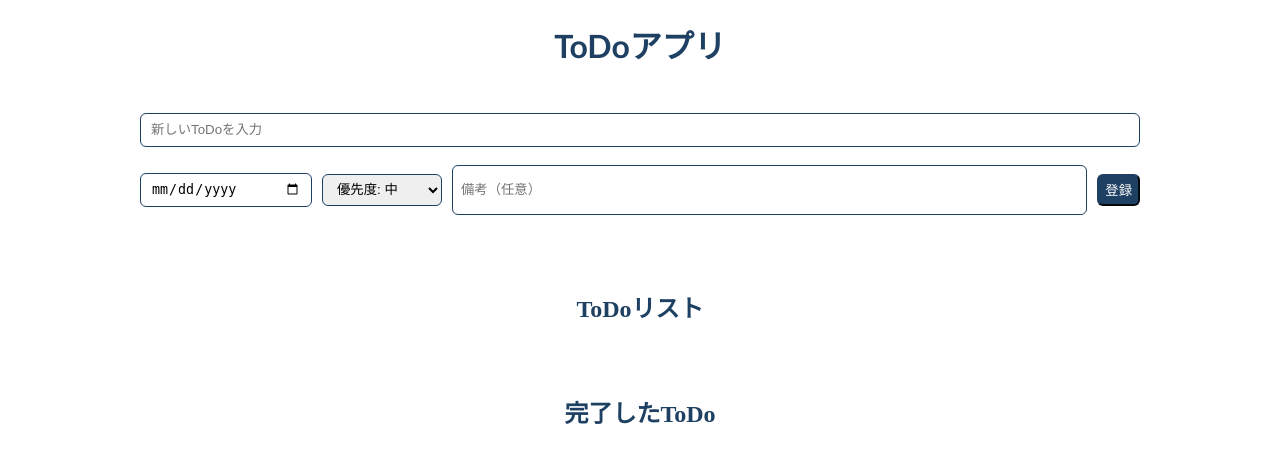
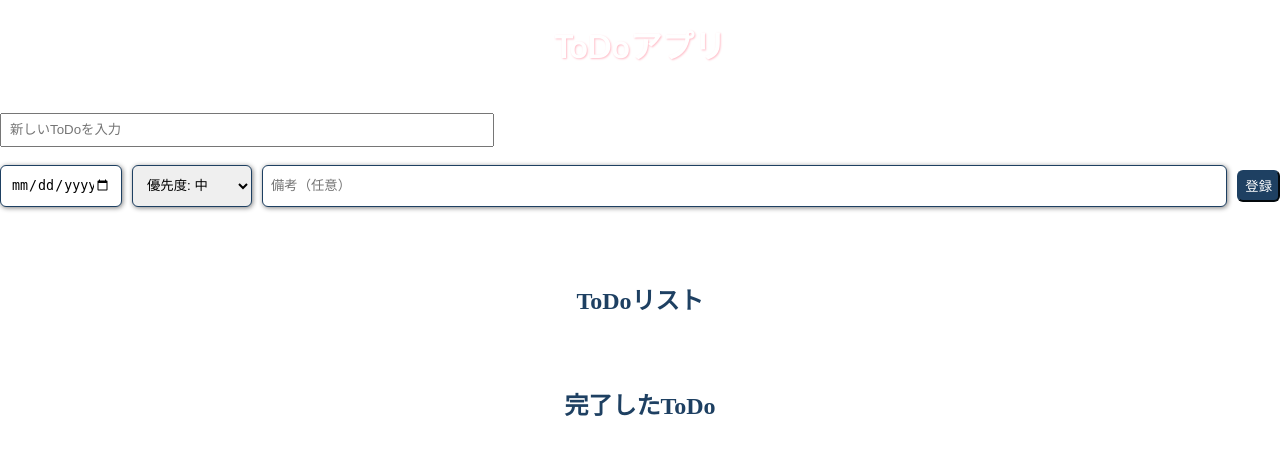
Before and after one commit to kaswister0116/todo_app_sample, a Flask app: page / in a window 1280 px wide. Shown: the top 463 px of the page. Run offline with Flask 2, Linux system fonts and the light colour scheme; data that the repository does not hold is empty; some libraries are stand-ins or nearby versions.

Commit message:
スタイル調整

```diff
--- a/static/styles.css
+++ b/static/styles.css
@@ -3,7 +3,7 @@ body {
   display: flex;
   flex-direction: column;
   align-items: center;
-  max-width: 1000px;
+  /* max-width: 1000px; */
   margin: auto;
   position: relative;
   gap: 20px;
@@ -11,7 +11,9 @@ body {
 
 h1 {
   font-family:'Trebuchet MS', 'Lucida Sans Unicode', 'Lucida Grande', 'Lucida Sans', Arial, sans-serif;
-  color: #1E4062;
+  color: #ffffff;
+  text-align: center;
+  text-shadow: 1px 1px 2px pink;
 }
 
 p {
@@ -39,36 +52,40 @@ input {
   align-items: center;
 }
 
-.form-row:first-child input {
+.todo-input {
   width: 100%;
-  height: 32px;
+  height: 40px;
   padding: 0 10px;
   border: 1px solid #1E4062;
   border-radius: 6px;
+  box-shadow: 1px 1px 5px gray;
 }
 
 .deadline-input {
-  width: 150px;
-  height: 32px;
+  width: 100px;
+  height: 40px;
   border: 1px solid #1E4062;
   border-radius: 6px;
   padding: 0 10px;
+  box-shadow: 1px 1px 5px gray;
 }
 
 .priority-select {
   width: 120px;
-  height: 32px;
+  height: 42px;
   border: 1px solid #1E4062;
   border-radius: 6px;
-  padding: 0 10px;
+  padding: 4px 10px;
+  box-shadow: 1px 1px 5px gray;
 }
 
 .notes-input {
   flex: 1;
-  height: 32px;
+  height: 24px;
   border: 1px solid #1E4062;
   border-radius: 6px;
-  padding: 0 10px;
+  padding: 0px 10px;
+  box-shadow: 1px 1px 5px gray;
 }
 
 .delete-button {
@@ -131,6 +159,7 @@ input {
   font-size: 24px;
   font-weight: bold;
   color: #1E4062;
+  text-align: center;
 }
 
 .done-todo {
@@ -138,6 +167,7 @@ input {
   font-size: 24px;
   font-weight: bold;
   color: #1E4062;
+  text-align: center;
 }
 
 .todo-header {
```
Also changed, not shown: other parts of static/styles.css (+30 -2 lines).
